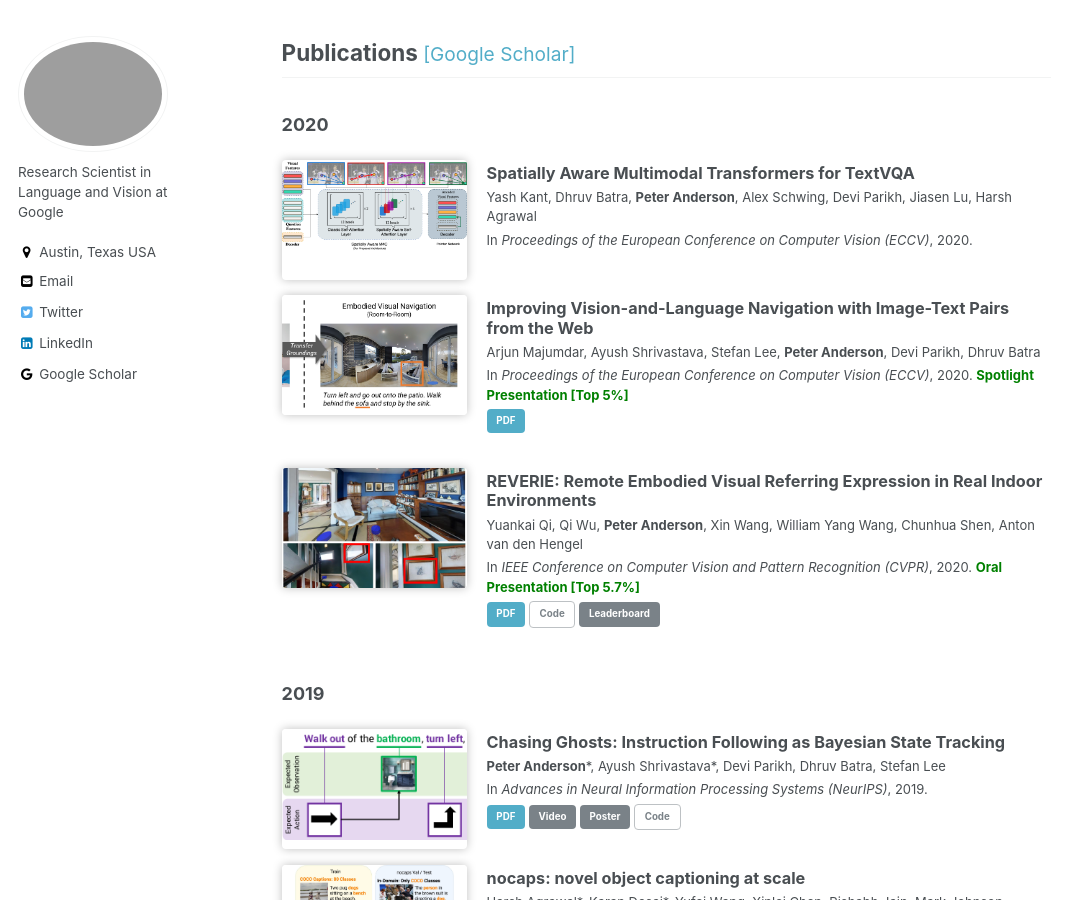
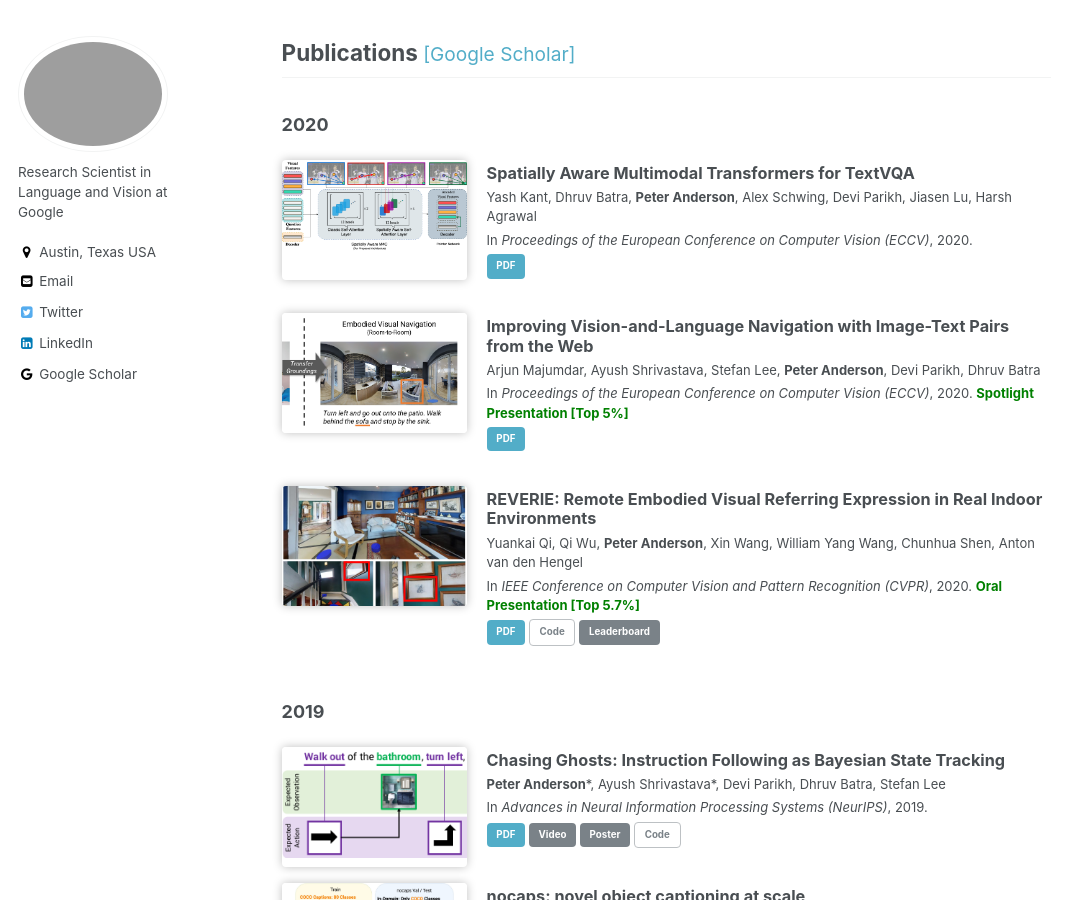
Before and after one commit to peteanderson80/peteanderson80.github.io, a Jekyll site: the page built from index.html, in a window 1280 px wide and 900 px high, scrolled down 476 px. Shown: the whole window, without its empty margins (0-1087 px from the left). Built offline with Jekyll 4.4.1, drawn with Linux system fonts in a browser that asks for light colours; the list of posts is cut into pages by our own code.

```diff
--- a/_data/publications.yml
+++ b/_data/publications.yml
@@ -4,6 +4,8 @@ year2020:
     authors: "Yash Kant, Dhruv Batra, **Peter Anderson**, Alex Schwing, Devi Parikh, Jiasen Lu, Harsh Agrawal"
     venue: "In *Proceedings of the European Conference on Computer Vision (ECCV)*, 2020."
     teaser: textvqa-teaser.png
+    links:
+      - "[PDF](https://arxiv.org/pdf/2007.12146.pdf){: .btn .btn--info}"
   - title: "Improving Vision-and-Language Navigation with Image-Text Pairs from the Web"
     authors: "Arjun Majumdar, Ayush Shrivastava, Stefan Lee, **Peter Anderson**, Devi Parikh, Dhruv Batra"
     venue: "In *Proceedings of the European Conference on Computer Vision (ECCV)*, 2020. **Spotlight Presentation [Top 5%]**{:.oral}"
```
